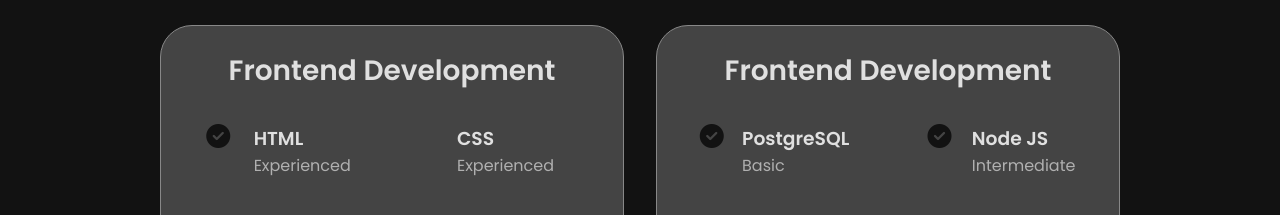
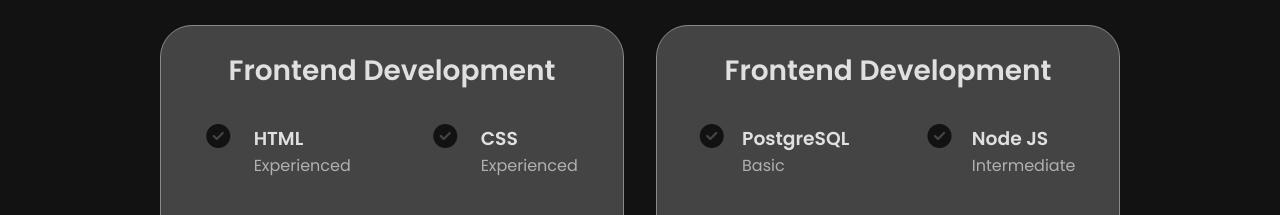
Before and after one commit to ibrahim787898m/ibrahimM, a plain HTML site: page index.html in a window 1280 px wide. Shown: the part 1800-2015 px from the top of the page. Drawn offline with Linux system fonts and the light colour scheme.

Commit message:
modified

```diff
--- a/index.html
+++ b/index.html
@@ -137,7 +137,7 @@
                 </div>
               </article>
               <article>
-
+                <i style="color: #121212;" class="fa fa-check-circle"></i>
                 <div>
                   <h3>CSS</h3>
                   <p>Experienced</p>
```
